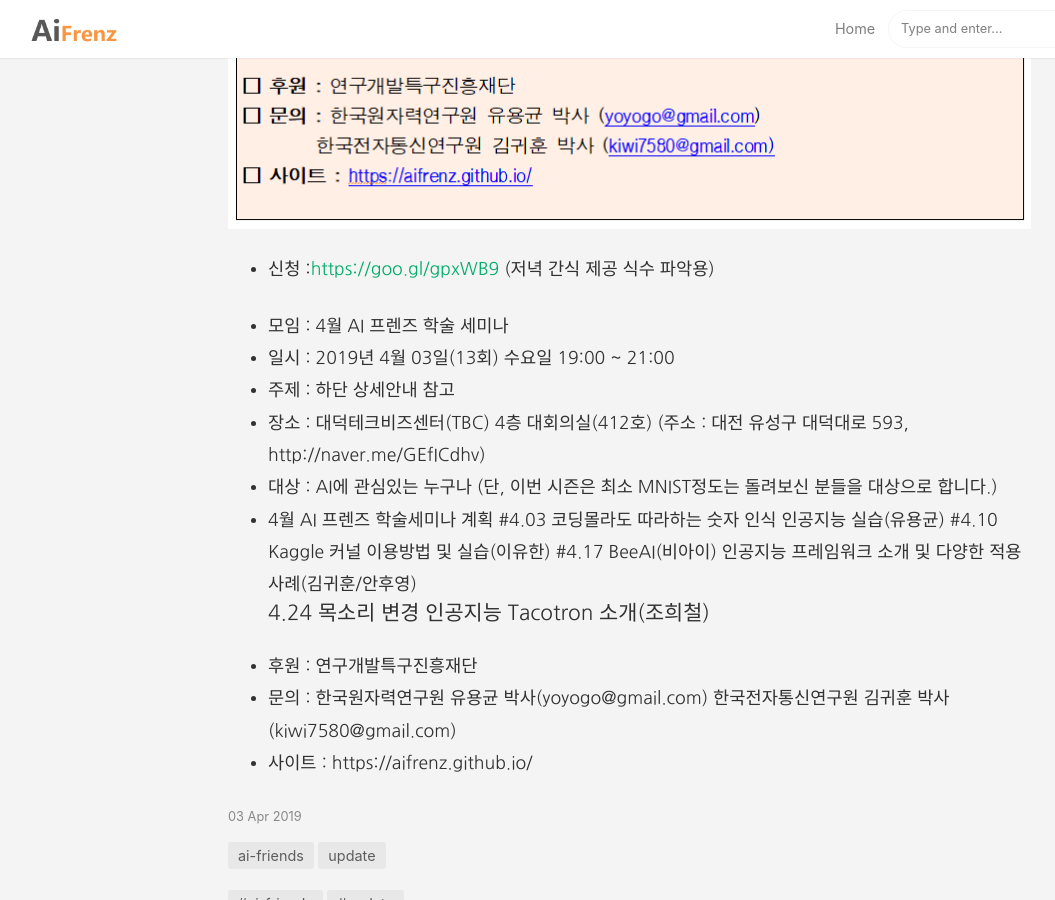
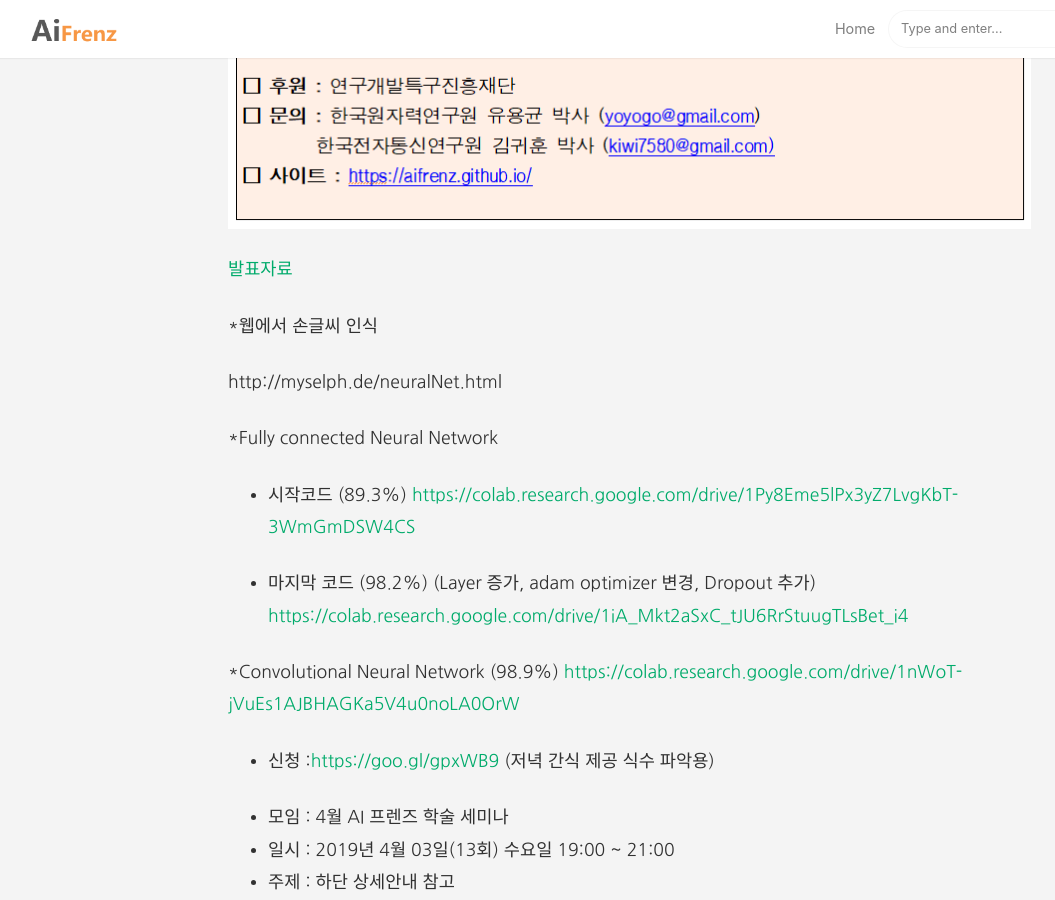
Before and after one commit to aifrenz/aifrenz.github.io, a Jekyll site: the page built from _posts/2019-04-03-13th-seminar.markdown, in a window 1280 px wide and 900 px high, scrolled down 1111 px. Shown: the whole window, without its empty margins (57-1112 px from the left). Built offline with Jekyll 4.4.1, drawn with Linux system fonts in a browser that asks for light colours; comment, search, counter and statistics services are not loaded.

Commit message:
Update 2019-04-03-13th-seminar.markdown

```diff
--- a/_posts/2019-04-03-13th-seminar.markdown
+++ b/_posts/2019-04-03-13th-seminar.markdown
@@ -11,9 +11,31 @@
 image: /images/20190403_pre.png
 ---
 
+[발표자료]({{ "/present_file/손글씨인식세미나_AIFriends_190403.pdf" | absolute_url }})
+
+
+*웹에서 손글씨 인식
+
+http://myselph.de/neuralNet.html
+
+*Fully connected Neural Network
+
+- 시작코드 (89.3%)
+[https://colab.research.google.com/drive/1Py8Eme5lPx3yZ7LvgKbT-3WmGmDSW4CS][link2]
+
+- 마지막 코드 (98.2%) (Layer 증가, adam optimizer 변경, Dropout 추가)
+[https://colab.research.google.com/drive/1iA_Mkt2aSxC_tJU6RrStuugTLsBet_i4][link3]
+
+*Convolutional Neural Network (98.9%)
+[https://colab.research.google.com/drive/1nWoT-jVuEs1AJBHAGKa5V4u0noLA0OrW][link4]
+
+
 * 신청 :[https://goo.gl/gpxWB9][link1] (저녁 간식 제공 식수 파악용)
 
 [link1]:https://goo.gl/gpxWB9
+[link2]:https://colab.research.google.com/drive/1Py8Eme5lPx3yZ7LvgKbT-3WmGmDSW4CS
+[link3]:https://colab.research.google.com/drive/1iA_Mkt2aSxC_tJU6RrStuugTLsBet_i4
+[link4]:https://colab.research.google.com/drive/1nWoT-jVuEs1AJBHAGKa5V4u0noLA0OrW
 
 - 모임 : 4월 AI 프렌즈 학술 세미나
 - 일시 : 2019년 4월 03일(13회) 수요일 19:00 ~ 21:00
```
